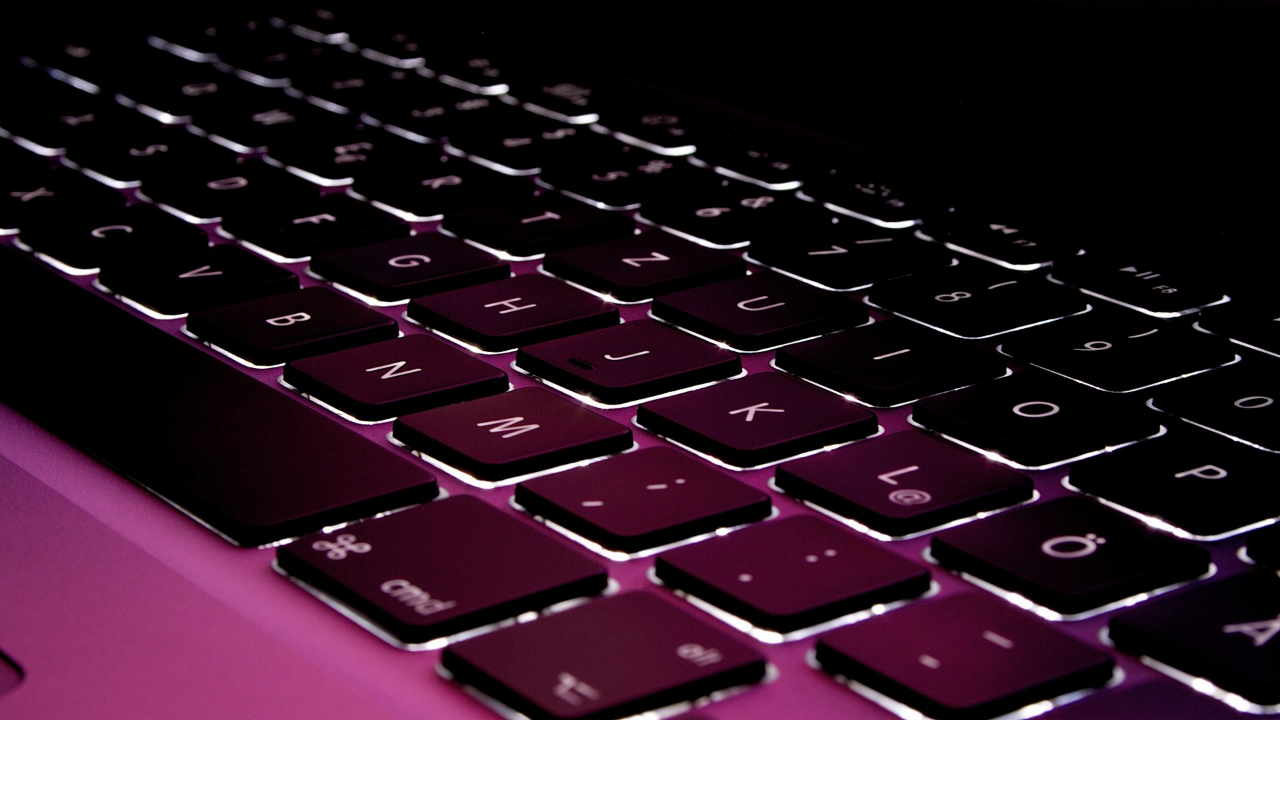
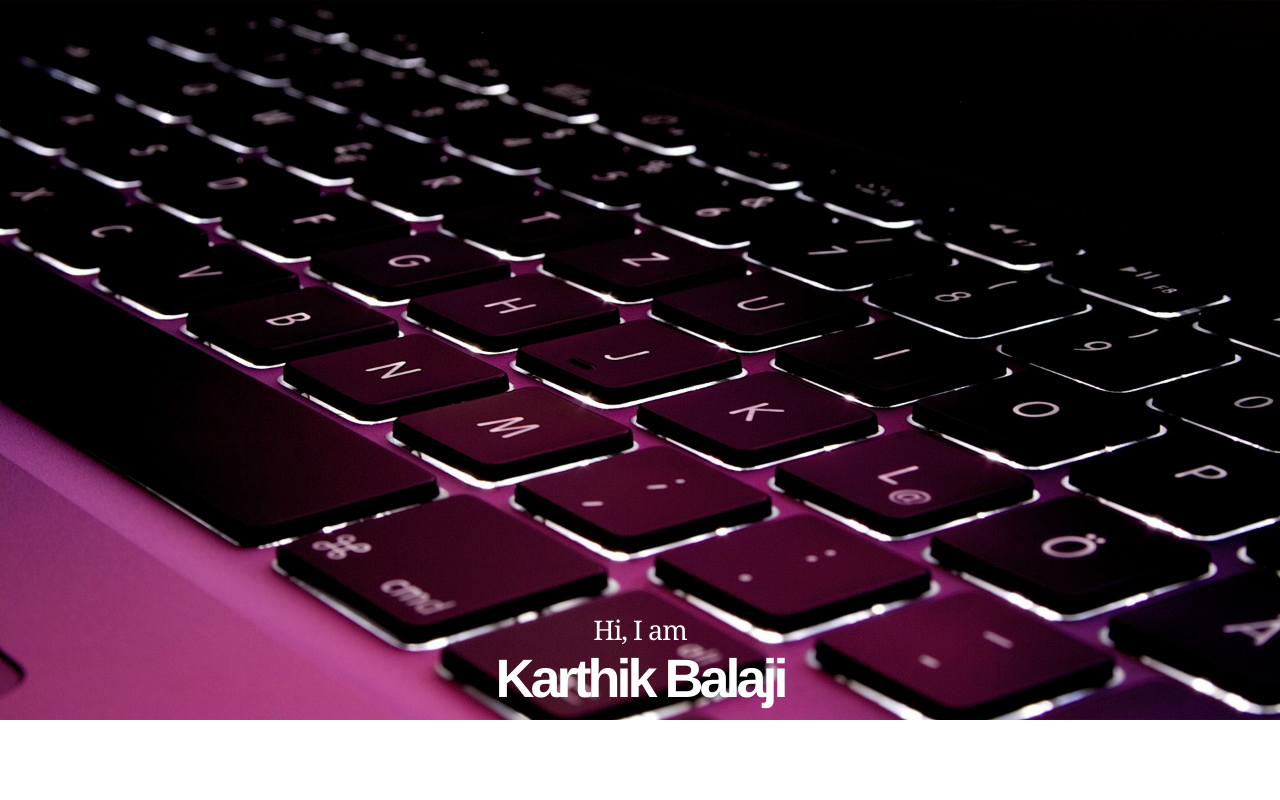
Before and after one commit to karthikbalajikb/kbtechspace-site, a Gatsby site: page / in a window 1280 px wide. Built offline with nearby package versions, Linux system fonts and the light colour scheme; Gatsby itself is replaced by a stand-in of ours.

```diff
--- a/src/pages/index.js
+++ b/src/pages/index.js
@@ -1,10 +1,12 @@
 import React from 'react'
 import Link from 'gatsby-link'
-import Img from "gatsby-image";
+import Img from 'gatsby-image'
+import NameCard from '../components/NameCard/name-card'
 
-const IndexPage = ({data}) => (
+const IndexPage = ({ data }) => (
   <div>
-   <Img sizes={data.headerImage.sizes} className="header-image"/>
+    <Img sizes={data.headerImage.sizes} className="header-image" />
+    <NameCard text_1="Hi, I am" text_2="Karthik Balaji" text_3="I am a Javascript enthusiast, I am a Blogger" />
   </div>
 )
 
@@ -13,7 +15,7 @@
 export const query = graphql`
   query MainWallPaperQuery {
     headerImage: imageSharp(id: { regex: "/tech-wallpapers/" }) {
-      sizes(maxWidth: 1240 ) {
+      sizes(maxWidth: 1240) {
         ...GatsbyImageSharpSizes
       }
     }
```
